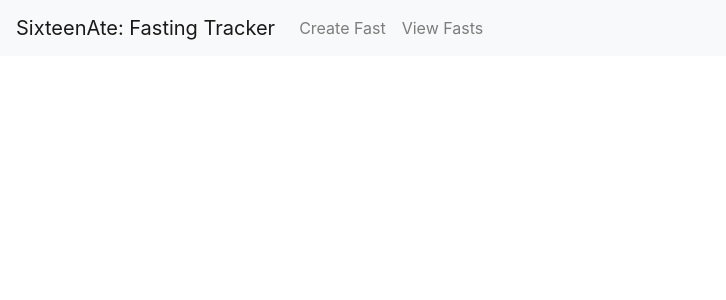
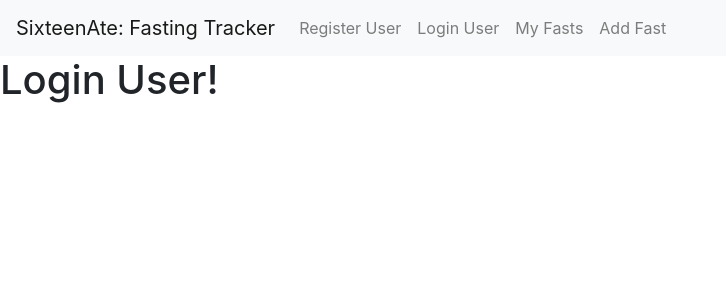
Before and after one commit to sahuashi/if-tracker, a React (Create React App) app in the folder client/: page /user/login in a window 1280 px wide. Shown: the top 300 px of the page, without its empty margins (0-726 px from the left). Built offline with nearby package versions, Linux system fonts and the light colour scheme.

Commit message:
Add core React components

```diff
--- a/client/public/index.html
+++ b/client/public/index.html
@@ -24,7 +24,7 @@
       work correctly both with client-side routing and a non-root public URL.
       Learn how to configure a non-root public URL by running `npm run build`.
     -->
-    <title>React App</title>
+    <title>SixteenAte</title>
   </head>
   <body>
     <noscript>You need to enable JavaScript to run this app.</noscript>
--- a/client/src/App.js
+++ b/client/src/App.js
@@ -1,26 +1,31 @@
 import React from "react";
-import { BrowserRouter as Router, Switch, Route, Link } from "react-router-dom";
+import { BrowserRouter as Router, Route, Link } from "react-router-dom";
+import { Navbar, Nav } from "react-bootstrap";
 import "bootstrap/dist/css/bootstrap.min.css";
-import { Navbar, Nav } from "react-bootstrap";
+import RegisterUser from "./components/registeruser";
+import LoginUser from "./components/loginuser";
+import MyFasts from "./components/myfasts";
+import AddFast from "./components/addfast";
 
 function App() {
   return (
     <Router>
-      <div>
       <Navbar bg="light" expand="lg">
         <Navbar.Brand href="#home">SixteenAte: Fasting Tracker</Navbar.Brand>
         <Navbar.Toggle aria-controls="basic-navbar-nav" />
         <Navbar.Collapse id="basic-navbar-nav">
           <Nav className="mr-auto">
-              <Link className="nav-link" to="/addfast">Create Fast</Link>
-              <Link className="nav-link" to="/myfasts">View Fasts</Link>
+            <Link className="nav-link" to="/user/signup">Register User</Link>
+            <Link className="nav-link" to="/user/login">Login User</Link>
+            <Link className="nav-link" to="/fasts/" >My Fasts</Link>
+            <Link className="nav-link" to="/fasts/add">Add Fast</Link>
           </Nav>
         </Navbar.Collapse>
       </Navbar>
-        <Switch>
-          <Route exact path="/" />
-        </Switch>
-      </div>
+      <Route path="/user/signup" component={RegisterUser} />
+      <Route path="/user/login" component={LoginUser} />
+      <Route exact path="/fasts/" component={MyFasts} />
+      <Route path="/fasts/add" component={AddFast} />
     </Router>
   );
 }
--- /dev/null
+++ b/client/src/components/addfast.js
@@ -0,0 +1,9 @@
+import React from 'react';
+
+export default class AddFast extends React.Component{
+    render(){
+        return (
+            <h1>Add Fast!</h1>
+        );
+    }
+}
--- /dev/null
+++ b/client/src/components/loginuser.js
@@ -0,0 +1,9 @@
+import React from 'react';
+
+export default class LoginUser extends React.Component{
+    render(){
+        return (
+            <h1>Login User!</h1>
+        );
+    }
+}
--- /dev/null
+++ b/client/src/components/myfasts.js
@@ -0,0 +1,10 @@
+import React from 'react';
+
+
+export default class MyFasts extends React.Component{
+    render(){
+        return (
+            <h1>Fasts List!</h1>
+        );
+    }
+}
--- /dev/null
+++ b/client/src/components/registeruser.js
@@ -0,0 +1,9 @@
+import React from 'react';
+
+export default class RegisterUser extends React.Component{
+    render(){
+        return (
+            <h1>Register User!</h1>
+        );
+    }
+}
```
Lines whose indentation alone changed are shown as unchanged.
